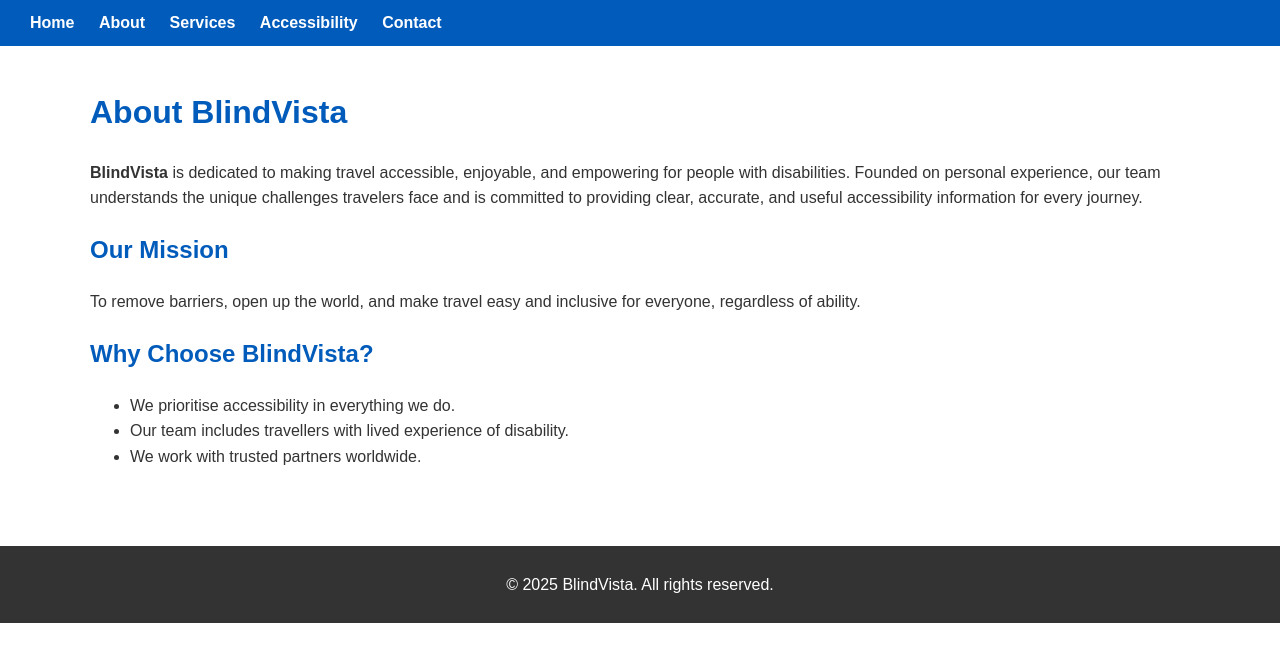
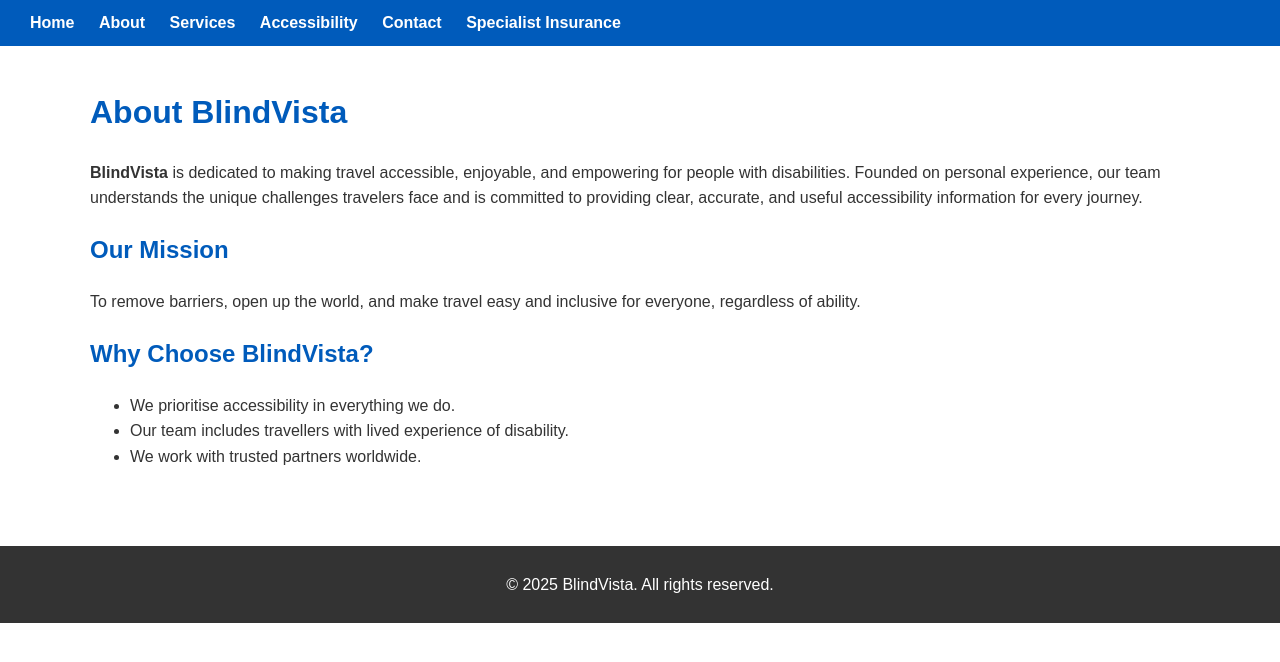
Before and after one commit to huntgroup/blindvista, a plain HTML site: page about.html in a window 1280 px wide. Drawn offline with Linux system fonts and the light colour scheme.

Commit message:
Update about.html

```diff
--- a/about.html
+++ b/about.html
@@ -22,6 +22,7 @@
       <a href="services.html">Services</a>
       <a href="accessibility.html">Accessibility</a>
       <a href="contact.html">Contact</a>
+      <a href="insurance.html">Specialist Insurance</a>
     </nav>
   </header>
   <div class="container">
```
